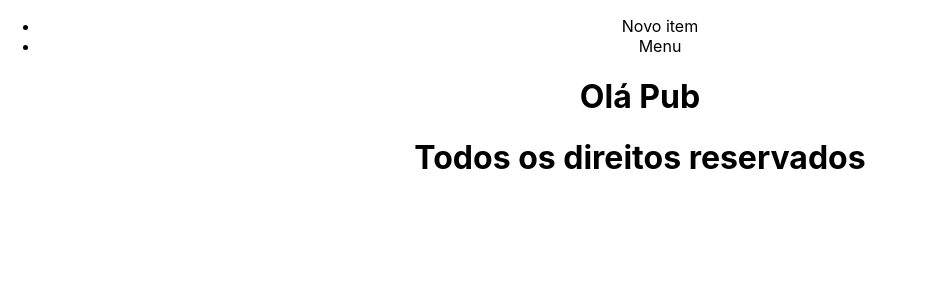
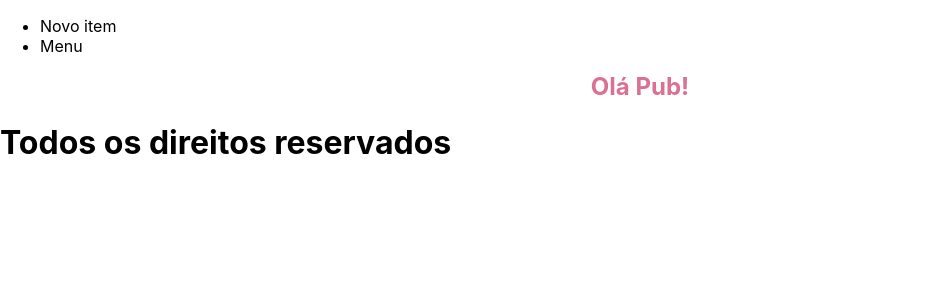
Before and after one commit to TaiCostaAlves/projetomodulo5, a React (Create React App) app in the folder menu/: page / in a window 1280 px wide. Shown: the top 300 px of the page, without its empty margins (0-927 px from the left). Built offline with nearby package versions, Linux system fonts and the light colour scheme.

Commit message:
Começando a estilizar

```diff
--- a/menu/package.json
+++ b/menu/package.json
@@ -12,6 +12,7 @@
     "react-router": "^6.2.1",
     "react-router-dom": "^6.2.1",
     "react-scripts": "5.0.0",
+    "styled-components": "^5.3.3",
     "web-vitals": "^2.1.2"
   },
   "scripts": {
--- a/menu/src/App.js
+++ b/menu/src/App.js
@@ -4,17 +4,17 @@ import Footer from './components/Footer'
 import Menu from './components/menu/Menu'
 import Cadastro from './components/form/Cadastro'
 import Update from './components/editar/Update'
-import './App.css'
+import Pub from './components/principal/Pub'
 
 
 
 function App() {
   return (
-    <div className="App">
+    <div>
       <Header/>
       <BrowserRouter>
         <Routes>
-          <Route path="/" element={<h1>Olá Pub</h1>} />
+          <Route path="/" element={<Pub/>} />
           <Route path="/criar-item-menu" element={<Cadastro/>} />
           <Route path="/listar-item-menu" element={<Menu/>} />
           <Route path="/editar-item-menu/:id" element={<Update/>} />
--- /dev/null
+++ b/menu/src/components/principal/Pub.js
@@ -0,0 +1,14 @@
+import React from 'react';
+import { Title } from '../../css/styles';
+
+
+export default function Pub() {
+
+
+
+    return (
+        <>
+           <Title>Olá Pub!</Title>
+        </>
+    );
+}
--- /dev/null
+++ b/menu/src/css/styles.js
@@ -0,0 +1,7 @@
+import styled from 'styled-components';
+
+export const Title = styled.h1`
+font-size: 1.5em;
+text-align: center;
+color: palevioletred;
+`;
```
Also changed, not shown: menu/src/css/index.html (deleted), 1 other file (tests, documents, lock files or other folders).
